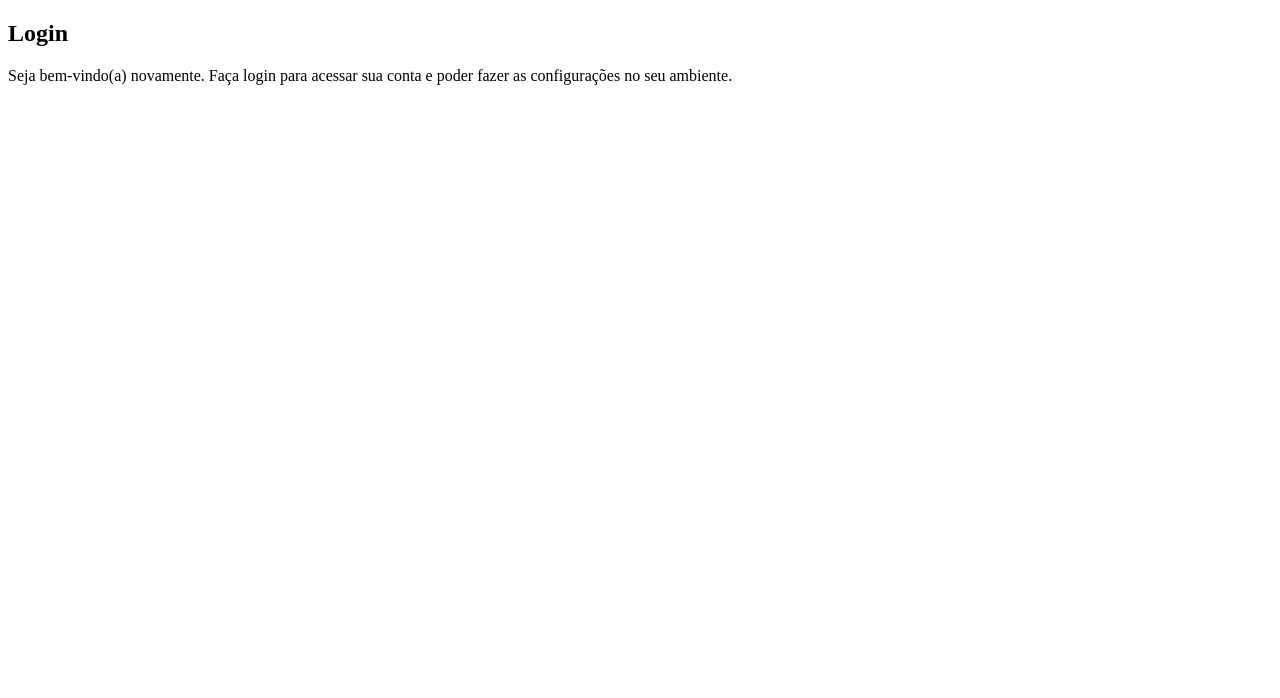
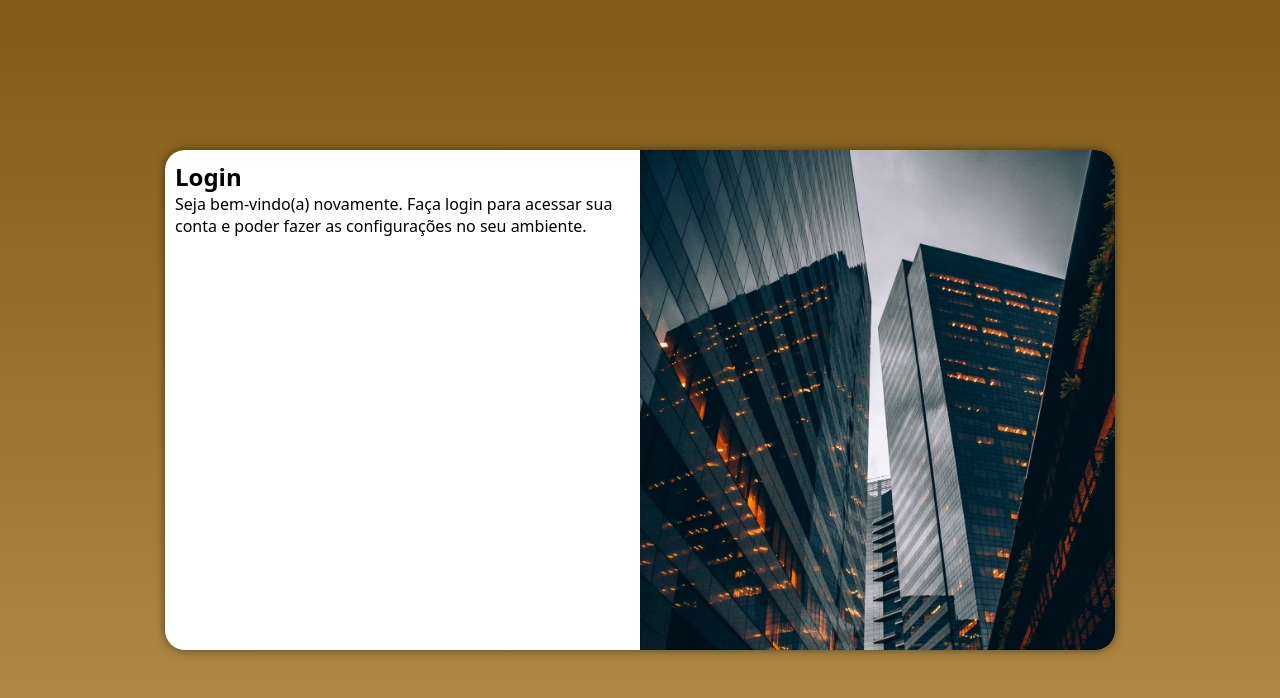
Before and after one commit to GuuRodrigues/projeto-login, a plain HTML site: page index.html in a window 1280 px wide. Drawn offline with Linux system fonts and the light colour scheme.

Commit message:
media query

```diff
--- /dev/null
+++ b/estilos/media-query.css
@@ -0,0 +1,45 @@
+@charset "UTF-8";
+
+@media screen and (min-width: 768px) and (max-width: 992px) {
+
+    body {
+        background-image: linear-gradient(to bottom, #815B17, #b48f4b);
+    }
+
+    #login {
+        width: 80vw;
+    }
+
+    section#login > div#imagem {
+        float: right;
+        width: 30%;
+        height: 100%;
+    }
+
+    section#login > div#formulario {
+        float: left;
+        width: 70%;
+    }
+}
+
+@media screen and (min-width: 992px){
+
+    body {
+        background-image: linear-gradient(to bottom, #815B17, #b48f4b);
+    }
+
+    #login {
+        width: 950px;
+    }
+
+    section#login > div#imagem {
+        float: right;
+        width: 50%;
+        height: 100%;
+    }
+
+    section#login > div#formulario{
+        float: left;
+        width: 50%;
+    }
+}
--- a/estilos/style.css
+++ b/estilos/style.css
@@ -6,3 +6,49 @@
     --cor2: #815B17;
     --cor3: #C8CBCD;
 }
+
+* {
+    font-family: system-ui, -apple-system, BlinkMacSystemFont, 'Segoe UI', Roboto, Oxygen, Ubuntu, Cantarell, 'Open Sans', 'Helvetica Neue', sans-serif;
+    padding: 0px;
+    margin: 0px;
+    box-sizing: border-box;
+}
+
+body, html {
+    background-color: var(--cor2);
+    height: 100vh;
+    width: 100vw;
+}
+
+main {
+    position: relative;
+    height: 100vh;
+    width: 100vw;
+}
+
+#login {
+    position: absolute;
+    top: 50%;
+    left: 50%;
+    transform: translate(-50%, -50%);
+    background-color: white;
+    width: 250px;
+    height: 500px;
+    border-radius: 20px;
+    overflow: hidden;
+    box-shadow: 0px 0px 10px rgba(0, 0, 0, 0.521);
+    transition: width .3s, height .3s;
+    transition-timing-function: ease;
+}
+
+section#login > div#imagem {
+    background: var(--cor2) url('../imagens/pexels-dinnow-9444476.jpg') no-repeat;
+    background-size: cover;
+    height: 200px;
+    display: block;
+}
+
+#formulario {
+    display: block;
+    padding: 10px;
+}
--- a/index.html
+++ b/index.html
@@ -5,13 +5,14 @@
     <meta http-equiv="X-UA-Compatible" content="IE=edge">
     <meta name="viewport" content="width=device-width, initial-scale=1.0">
     <link rel="stylesheet" href="estilos/style.css">
+    <link rel="stylesheet" href="estilos/media-query.css">
     <title>Login</title>
 </head>
 <body>
     <main>
-        <section id="Login">
+        <section id="login">
             <div id="imagem">
-
+                <!--aqui vai a imagem-->
             </div>
             <div id="formulario">
                 <h1>Login</h1>
```
